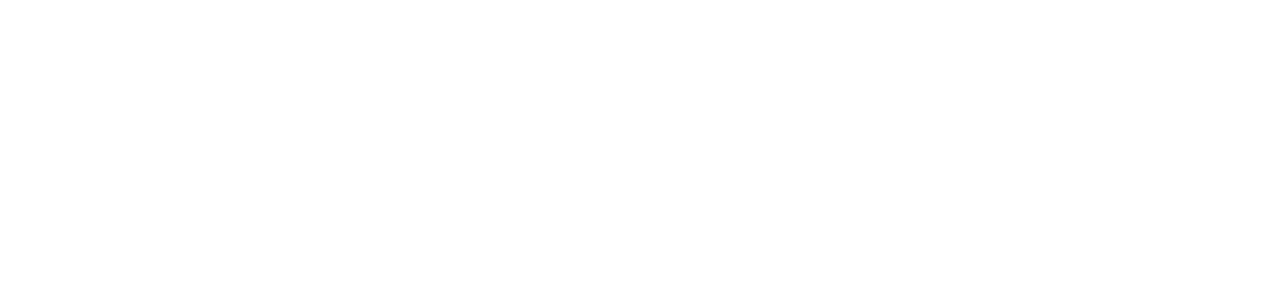
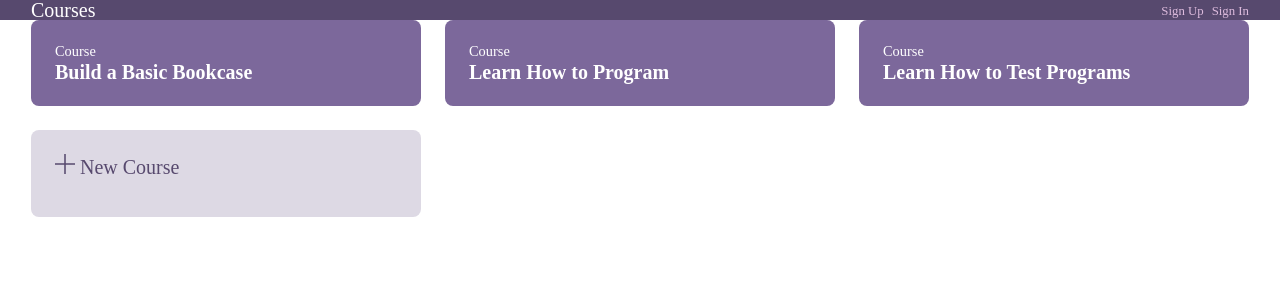
Before and after one commit to rdelva/rdelva-fullstack_app_with_react_and_rest_api, a React (Create React App) app in the folder client/: page / in a window 1280 px wide. Shown: the top 300 px of the page. Built offline with nearby package versions, Linux system fonts and the light colour scheme.

Commit message:
add componets folder uninstalled and reinstall react dom in right location

```diff
--- a/client/package.json
+++ b/client/package.json
@@ -8,6 +8,7 @@
     "@testing-library/user-event": "^13.5.0",
     "react": "^18.3.1",
     "react-dom": "^18.3.1",
+    "react-router-dom": "^6.23.1",
     "react-scripts": "5.0.1",
     "web-vitals": "^2.1.4"
   },
--- a/client/src/App.js
+++ b/client/src/App.js
@@ -1,12 +1,17 @@
 import { Route, Routes } from "react-router-dom";
-import Header from  './Header';
-import './App.css';
+
+
+import Home from './components/Home';
+import Header from  './components/Header';
+
 
 function App() {
   return (
     <div>
       <Header />
-
+      <Routes>
+        <Route path="/" element={<Home />} />
+      </Routes>
     </div>
   );
 }
--- a/client/src/Header.js
+++ /dev/null
@@ -1,12 +0,0 @@
-import './App.css';
-
-function Header() {
-  return (
-    <div>
-
-
-    </div>
-  );
-}
-
-export default Header;
--- /dev/null
+++ b/client/src/components/Header.js
@@ -0,0 +1,17 @@
+//import { useContext } from 'react';
+import { Link } from 'react-router-dom';
+import Nav from './Nav';
+
+
+const Header = () => {
+  return (
+    <header>
+      <div className="wrap header--flex">
+        <h1 className="header--logo"><Link to="/">Courses</Link></h1>
+        <Nav />
+      </div>
+    </header>
+  );
+}
+
+export default Header;
--- /dev/null
+++ b/client/src/components/Home.js
@@ -0,0 +1,31 @@
+import { Link } from "react-router-dom";
+
+const Home = () => {
+    return (
+        <main>
+        <div className="wrap main--grid">
+            <Link className="course--module course--link" to="course-detail.html">
+                <h2 className="course--label">Course</h2>
+                <h3 className="course--title">Build a Basic Bookcase</h3>
+            </Link>
+            <Link className="course--module course--link" to="course-detail.html">
+                <h2 className="course--label">Course</h2>
+                <h3 className="course--title">Learn How to Program</h3>
+            </Link>
+            <Link className="course--module course--link" to="course-detail.html">
+                <h2 className="course--label">Course</h2>
+                <h3 className="course--title">Learn How to Test Programs</h3>
+            </Link>
+            <Link className="course--module course--add--module" to="create-course.html">
+                <span className="course--add--title">
+                    <svg version="1.1" xmlns="http://www.w3.org/2000/svg" x="0px" y="0px"
+                    viewBox="0 0 13 13" className="add"><polygon points="7,6 7,0 6,0 6,6 0,6 0,7 6,7 6,13 7,13 7,7 13,7 13,6 "></polygon></svg>
+                    New Course
+                </span>
+            </Link>
+        </div>
+    </main>
+    );
+
+}
+export default Home;
--- /dev/null
+++ b/client/src/components/Nav.js
@@ -0,0 +1,13 @@
+import { Link } from 'react-router-dom';
+const Nav = () => {
+    return (
+        <nav>
+            <ul className="header--signedout">
+                <li><Link to="sign-up.html">Sign Up</Link></li>
+                <li><Link to="sign-in.html">Sign In</Link></li>
+            </ul>
+        </nav>
+    );
+
+}
+export default Nav;
--- a/client/src/index.js
+++ b/client/src/index.js
@@ -1,17 +1,26 @@
 import React from 'react';
 import ReactDOM from 'react-dom/client';
-import './index.css';
+import { BrowserRouter } from 'react-router-dom';
+
+// import { UserProvider } from './context/UserContext';
+// import { ThemeProvider } from './context/ThemeContext';
+
+import './styles/global.css';
+import './styles/reset.css';
+
+
 import App from './App';
-import reportWebVitals from './reportWebVitals';
+
 
 const root = ReactDOM.createRoot(document.getElementById('root'));
 root.render(
   <React.StrictMode>
-    <App />
+    <BrowserRouter>
+      {/* <ThemeProvider>
+        <UserProvider>*/}
+          <App />
+        {/* </UserProvider>
+      </ThemeProvider>  */}
+    </BrowserRouter>
   </React.StrictMode>
 );
-
-// If you want to start measuring performance in your app, pass a function
-// to log results (for example: reportWebVitals(console.log))
-// or send to an analytics endpoint. Learn more: https://bit.ly/CRA-vitals
-reportWebVitals();
--- /dev/null
+++ b/client/src/styles/reset.css
@@ -0,0 +1 @@
+html,body,div,span,applet,object,iframe,h1,h2,h3,h4,h5,h6,p,blockquote,pre,a,abbr,acronym,address,big,cite,code,del,dfn,em,img,ins,kbd,q,s,samp,small,strike,strong,sub,sup,tt,var,b,u,i,center,dl,dt,dd,ol,ul,li,fieldset,form,label,legend,table,caption,tbody,tfoot,thead,tr,th,td,article,aside,canvas,details,embed,figure,figcaption,footer,header,hgroup,menu,nav,output,ruby,section,summary,time,mark,audio,video{margin:0;padding:0;border:0;font-size:100%;font:inherit;vertical-align:baseline}article,aside,details,figcaption,figure,footer,header,hgroup,menu,nav,section{display:block}body{line-height:1}nav ol,nav ul{list-style:none}blockquote,q{quotes:none}blockquote:before,blockquote:after,q:before,q:after{content:'';content:none}table{border-collapse:collapse;border-spacing:0}strong{font-weight:700;}em{font-style:italic;}
```
Also changed, not shown: 2 other files (tests, documents, lock files or other folders).
